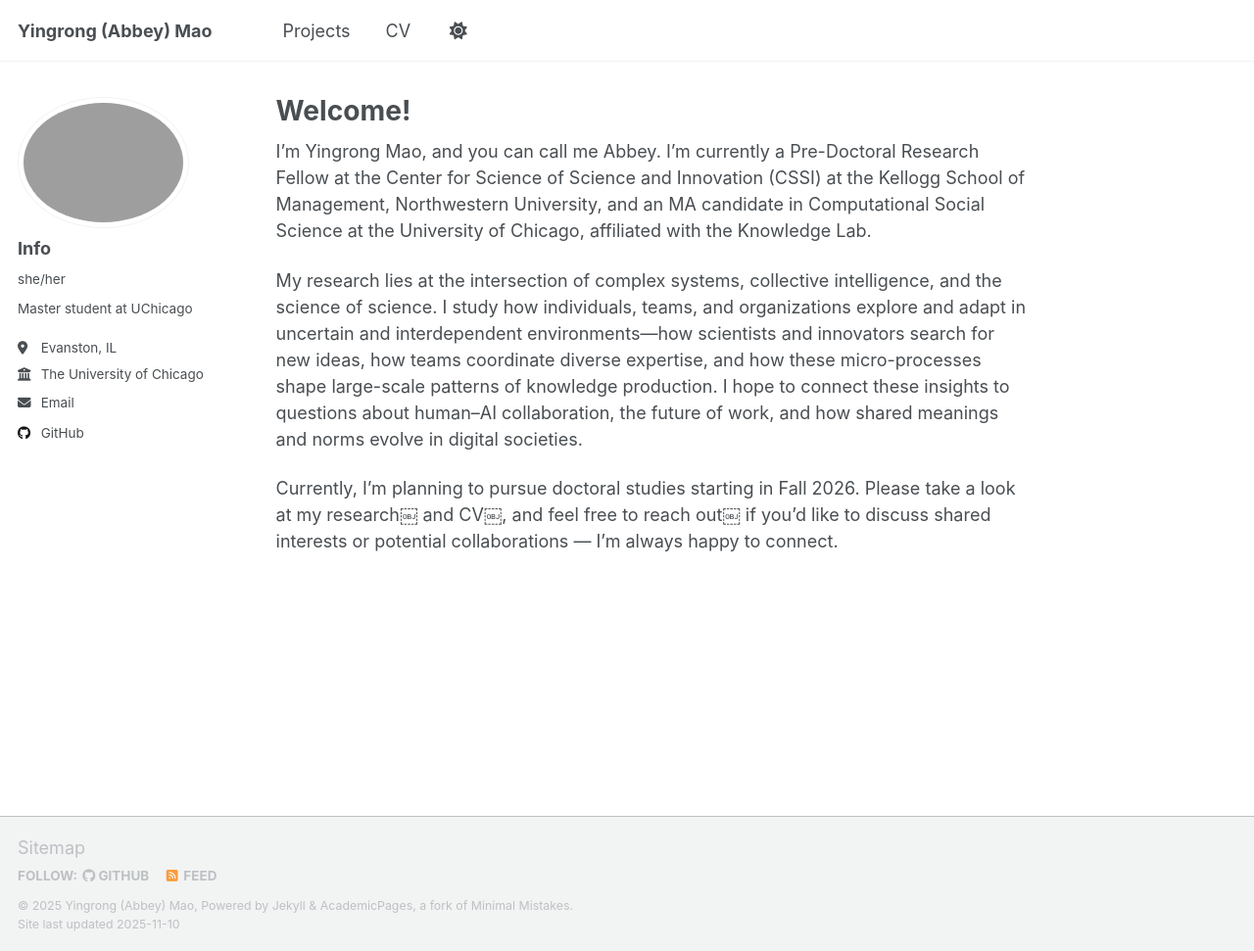
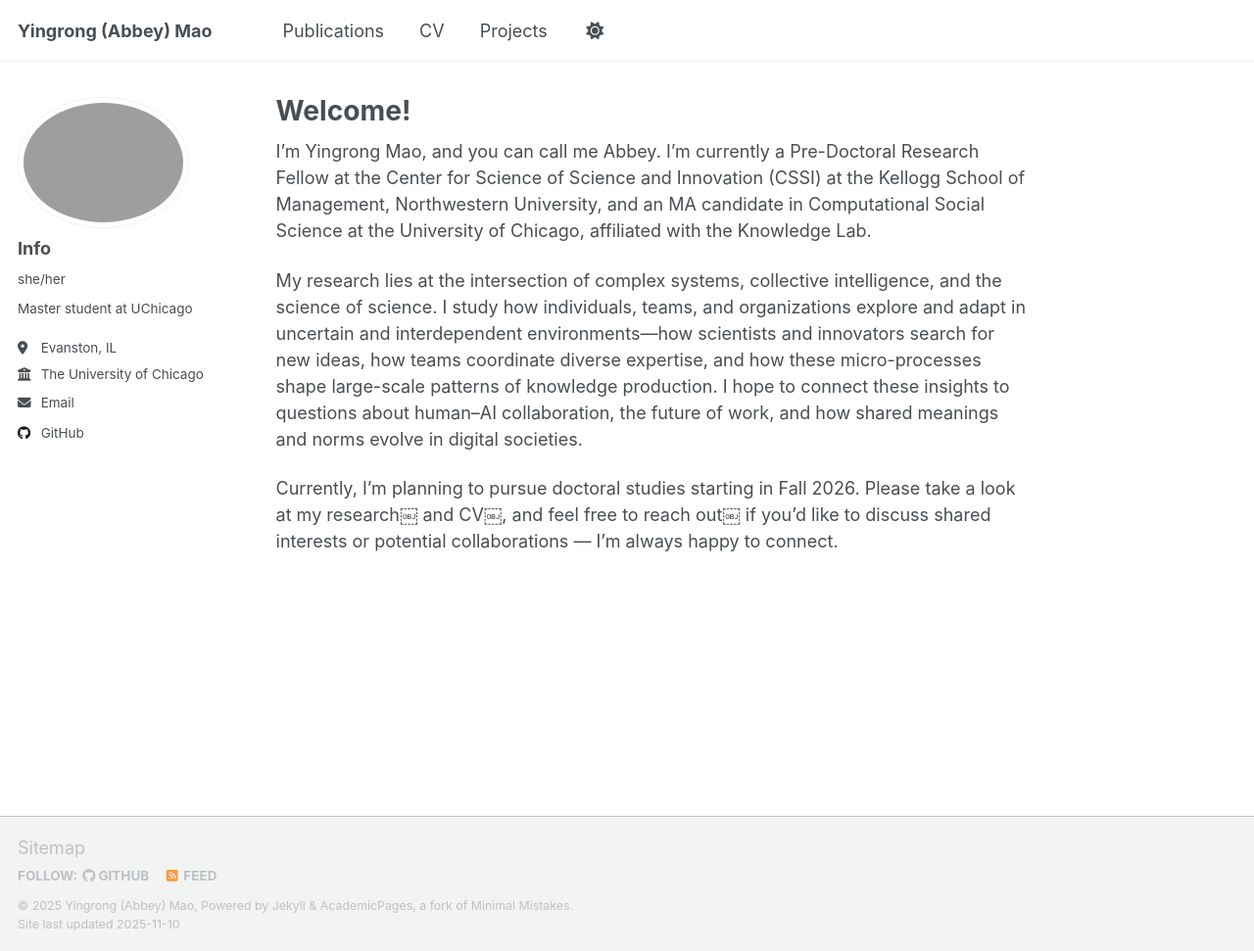
Before and after one commit to MaoYingrong/MaoYingrong.github.io, a Jekyll site: the page built from _pages/about.md, in a window 1280 px wide and 971 px high. Shown: the whole window at 98% size. Built offline with Jekyll 4.4.1, drawn with Linux system fonts in a browser that asks for light colours; a script that is not in the unit is left out.

Commit message:
Update navigation.yml to include Publications and Projects

```diff
--- a/_data/navigation.yml
+++ b/_data/navigation.yml
@@ -8,7 +8,7 @@
 #      Markdown formatted page while the second is generated using JSON.
 
 main:
-  - title: "Projects"
+  - title: "Publications"
     url: /publications/
 
   # - title: "Talks"
@@ -26,6 +26,9 @@ main:
   - title: "CV"
     url: /cv/
 
+  - title: "Projects"
+    url: /Projects/
+
   # - title: "CV"
   #   url: /cv-json/
 
```
